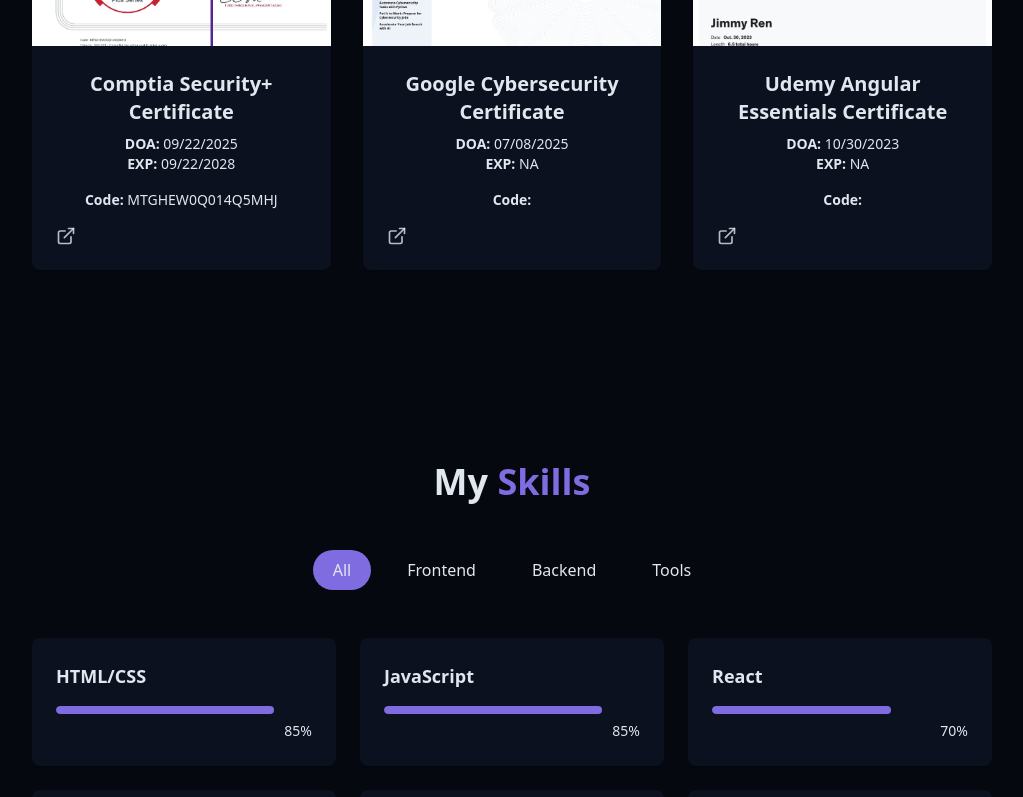
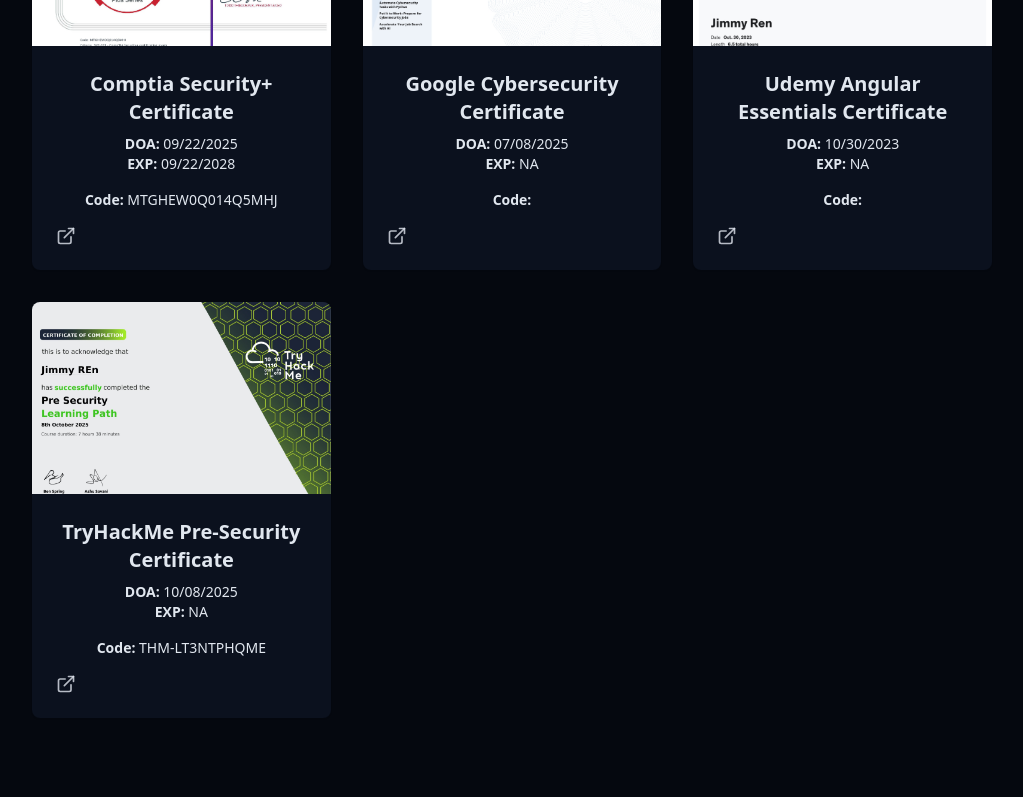
Before and after one commit to Jr3582/protfolioProject, a React (Vite) app: page / in a window 1280 px wide. Shown: the part 2000-2797 px from the top of the page, without its empty margins (128-1151 px from the left). Built offline with nearby package versions, Linux system fonts and the light colour scheme.

Commit message:
new certificate

```diff
--- a/src/components/CertificateSection.jsx
+++ b/src/components/CertificateSection.jsx
@@ -25,6 +25,15 @@
         exp: "N\A",
         image: "/certificates/angularCert.jpg",
         url: "https://www.udemy.com/certificate/UC-5f5608c7-5d39-40db-a29e-d9445ffc9e77/"
+    },
+    {
+        id: 4,
+        title: "TryHackMe Pre-Security Certificate",
+        doa: "10/08/2025",
+        exp: "N\A",
+        image: "/certificates/tryHackMeCert.jpg",
+        code: "THM-LT3NTPHQME",
+        url: "https://tryhackme.com/certificate/THM-LT3NTPHQME"
     }
 ];
 
```
Also changed, not shown: public/certificates/tryHackMeCert.jpg (added).
